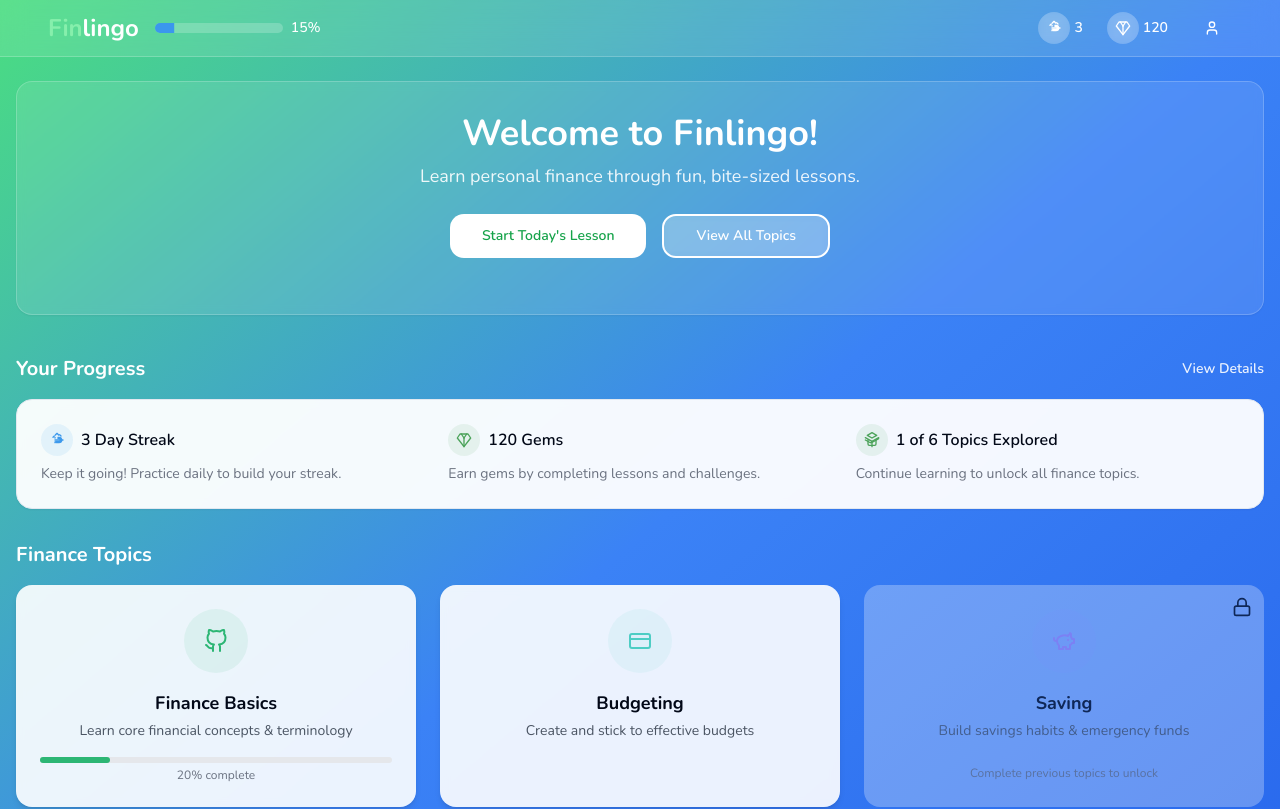
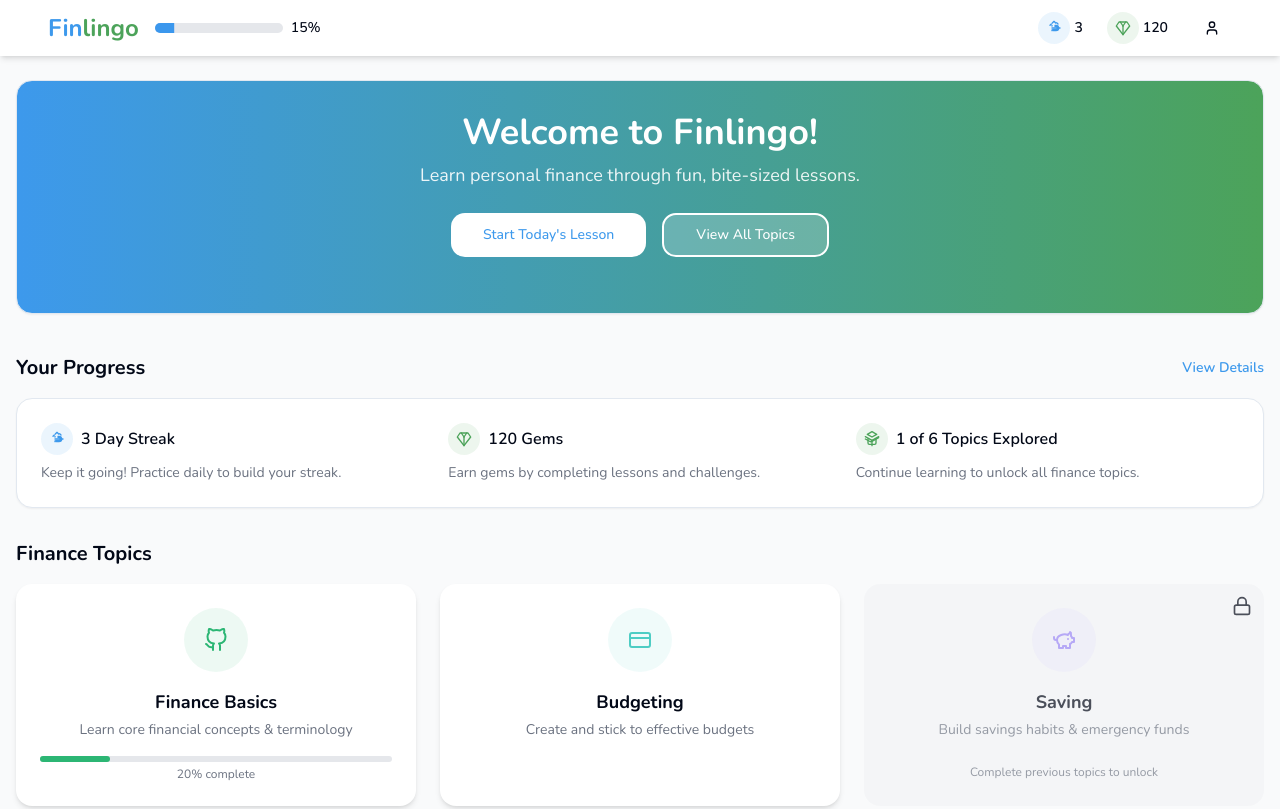
Before and after one commit to AlexanderBaert1/funlingo-learn-finance, a React (Vite) app: page / in a window 1280 px wide. Shown: the top 809 px of the page. Built offline with nearby package versions, Linux system fonts and the light colour scheme.

Commit message:
Reverted to commit c21bbdb23b0858b80bcd159e14db63216a514418

```diff
--- a/src/components/navbar.tsx
+++ b/src/components/navbar.tsx
@@ -14,20 +14,18 @@ export function Navbar({ progress = 0, streak = 0, gems = 0 }: NavbarProps) {
   const [isMenuOpen, setIsMenuOpen] = useState(false);
 
   return (
-    <nav className="bg-white/10 backdrop-blur-md border-b border-white/20 py-2 px-4">
+    <nav className="bg-white shadow-md py-2 px-4">
       <div className="container mx-auto flex justify-between items-center">
         {/* Logo and Progress Section */}
         <div className="flex items-center gap-4">
           <Link to="/" className="flex items-center">
-            <span className="text-white text-2xl font-bold">
-              <span className="text-green-300">Fin</span>lingo
-            </span>
+            <span className="text-[#3D99EC] text-2xl font-bold">Fin<span className="text-[#4CA35A]">lingo</span></span>
           </Link>
 
           {/* Daily Progress */}
           <div className="hidden sm:flex items-center gap-2">
-            <Progress value={progress} className="w-32 h-2.5 bg-white/20" />
-            <span className="text-sm font-medium text-white">{progress}%</span>
+            <Progress value={progress} className="w-32 h-2.5 bg-gray-200" />
+            <span className="text-sm font-medium">{progress}%</span>
           </div>
         </div>
 
@@ -35,8 +33,8 @@ export function Navbar({ progress = 0, streak = 0, gems = 0 }: NavbarProps) {
         <div className="flex items-center gap-6">
           {/* Streak */}
           <div className="flex items-center">
-            <div className="bg-white/20 p-2 rounded-full backdrop-blur-sm">
-              <svg xmlns="http://www.w3.org/2000/svg" width="16" height="16" viewBox="0 0 24 24" fill="none" stroke="white" strokeWidth="2" strokeLinecap="round" strokeLinejoin="round">
+            <div className="bg-[#3D99EC]/10 p-2 rounded-full">
+              <svg xmlns="http://www.w3.org/2000/svg" width="16" height="16" viewBox="0 0 24 24" fill="none" stroke="#3D99EC" strokeWidth="2" strokeLinecap="round" strokeLinejoin="round">
                 <path d="M14.5 4.5 12 2 9.5 4.5"></path>
                 <path d="m18 6-2-2"></path>
                 <path d="m8 6-2 2"></path>
@@ -46,27 +44,27 @@ export function Navbar({ progress = 0, streak = 0, gems = 0 }: NavbarProps) {
                 <path d="M9 12h12"></path>
               </svg>
             </div>
-            <span className="ml-1 font-semibold text-sm text-white">{streak}</span>
+            <span className="ml-1 font-semibold text-sm">{streak}</span>
           </div>
 
           {/* Gems */}
           <div className="flex items-center">
-            <div className="bg-white/20 p-2 rounded-full backdrop-blur-sm">
-              <svg xmlns="http://www.w3.org/2000/svg" width="16" height="16" viewBox="0 0 24 24" fill="none" stroke="white" strokeWidth="2" strokeLinecap="round" strokeLinejoin="round">
+            <div className="bg-[#4CA35A]/10 p-2 rounded-full">
+              <svg xmlns="http://www.w3.org/2000/svg" width="16" height="16" viewBox="0 0 24 24" fill="none" stroke="#4CA35A" strokeWidth="2" strokeLinecap="round" strokeLinejoin="round">
                 <path d="M6 3h12l4 6-10 13L2 9Z"></path>
                 <path d="M12 22V9"></path>
                 <path d="m12 9 4-6"></path>
                 <path d="m12 9-4-6"></path>
               </svg>
             </div>
-            <span className="ml-1 font-semibold text-sm text-white">{gems}</span>
+            <span className="ml-1 font-semibold text-sm">{gems}</span>
           </div>
 
           {/* Profile / Login Button */}
           <Button
             variant="ghost"
             size="icon"
-            className="rounded-full text-white hover:bg-white/20"
+            className="rounded-full"
             onClick={() => setIsMenuOpen(!isMenuOpen)}
           >
             <svg xmlns="http://www.w3.org/2000/svg" width="24" height="24" viewBox="0 0 24 24" fill="none" stroke="currentColor" strokeWidth="2" strokeLinecap="round" strokeLinejoin="round">
--- a/src/components/topic-card.tsx
+++ b/src/components/topic-card.tsx
@@ -22,7 +22,7 @@ export function TopicCard({ topic }: TopicCardProps) {
       className={`
         relative flex flex-col items-center p-6 rounded-2xl
         transition-transform transform hover:scale-105
-        ${topic.locked ? 'bg-white/40 cursor-not-allowed opacity-70' : 'bg-white/90 backdrop-blur-sm shadow-md hover:shadow-lg hover:bg-white/95'}
+        ${topic.locked ? 'bg-gray-100 cursor-not-allowed opacity-70' : 'bg-white shadow-md hover:shadow-lg'}
       `}
     >
       {topic.locked && (
@@ -46,7 +46,7 @@ export function TopicCard({ topic }: TopicCardProps) {
       </div>
 
       <h3 className="text-lg font-bold mb-1">{topic.title}</h3>
-      <p className="text-sm text-gray-600 text-center mb-4">{topic.description}</p>
+      <p className="text-sm text-gray-500 text-center mb-4">{topic.description}</p>
 
       {topic.progress > 0 && !topic.locked && (
         <div className="w-full bg-gray-200 rounded-full h-1.5 mb-1">
--- a/src/pages/Index.tsx
+++ b/src/pages/Index.tsx
@@ -13,13 +13,13 @@ const Index = () => {
   const [progress, setProgress] = useState(15);
 
   return (
-    <div className="min-h-screen bg-gradient-to-br from-green-400 via-blue-500 to-blue-600">
+    <div className="min-h-screen bg-gray-50">
       <Navbar streak={streak} gems={gems} progress={progress} />
 
       <main className="container mx-auto px-4 py-6">
         {/* Hero Section */}
         <section className="mb-10">
-          <Card className="overflow-hidden bg-white/10 backdrop-blur-sm border-white/20">
+          <Card className="overflow-hidden bg-gradient-to-r from-finlingo-primary to-finlingo-secondary">
             <CardContent className="p-6 sm:p-8">
               <div className="flex flex-col items-center">
                 <div className="text-white mb-6 text-center">
@@ -29,12 +29,12 @@ const Index = () => {
                   </p>
                   <div className="flex flex-wrap gap-4 justify-center animate-slide-up" style={{animationDelay: "0.2s"}}>
                     <Link to="/topic/finance-basics">
-                      <Button size="lg" className="bg-white text-green-600 hover:bg-gray-100 font-semibold">
+                      <Button size="lg" className="bg-white text-finlingo-primary hover:bg-gray-100">
                         Start Today's Lesson
                       </Button>
                     </Link>
                     <Link to="#topics">
-                      <Button size="lg" className="bg-white/20 text-white border-2 border-white hover:bg-white/30 hover:border-white transition-all font-semibold backdrop-blur-sm">
+                      <Button size="lg" className="bg-white/20 text-white border-2 border-white hover:bg-white hover:text-finlingo-primary transition-all">
                         View All Topics
                       </Button>
                     </Link>
@@ -48,10 +48,10 @@ const Index = () => {
         {/* Daily Streak */}
         <section className="mb-8">
           <div className="flex items-center justify-between mb-4">
-            <h2 className="text-xl font-bold text-white">Your Progress</h2>
-            <Link to="/profile" className="text-white/90 text-sm font-semibold hover:text-white">View Details</Link>
+            <h2 className="text-xl font-bold">Your Progress</h2>
+            <Link to="/profile" className="text-finlingo-primary text-sm font-semibold">View Details</Link>
           </div>
-          <Card className="bg-white/95 backdrop-blur-sm">
+          <Card>
             <CardContent className="p-6">
               <div className="flex flex-col sm:flex-row gap-6 sm:items-center">
                 <div className="sm:w-1/3">
@@ -110,7 +110,7 @@ const Index = () => {
         {/* Topic Cards */}
         <section id="topics">
           <div className="flex items-center justify-between mb-4">
-            <h2 className="text-xl font-bold text-white">Finance Topics</h2>
+            <h2 className="text-xl font-bold">Finance Topics</h2>
           </div>
 
           <div className="grid grid-cols-1 sm:grid-cols-2 lg:grid-cols-3 gap-6">
```
